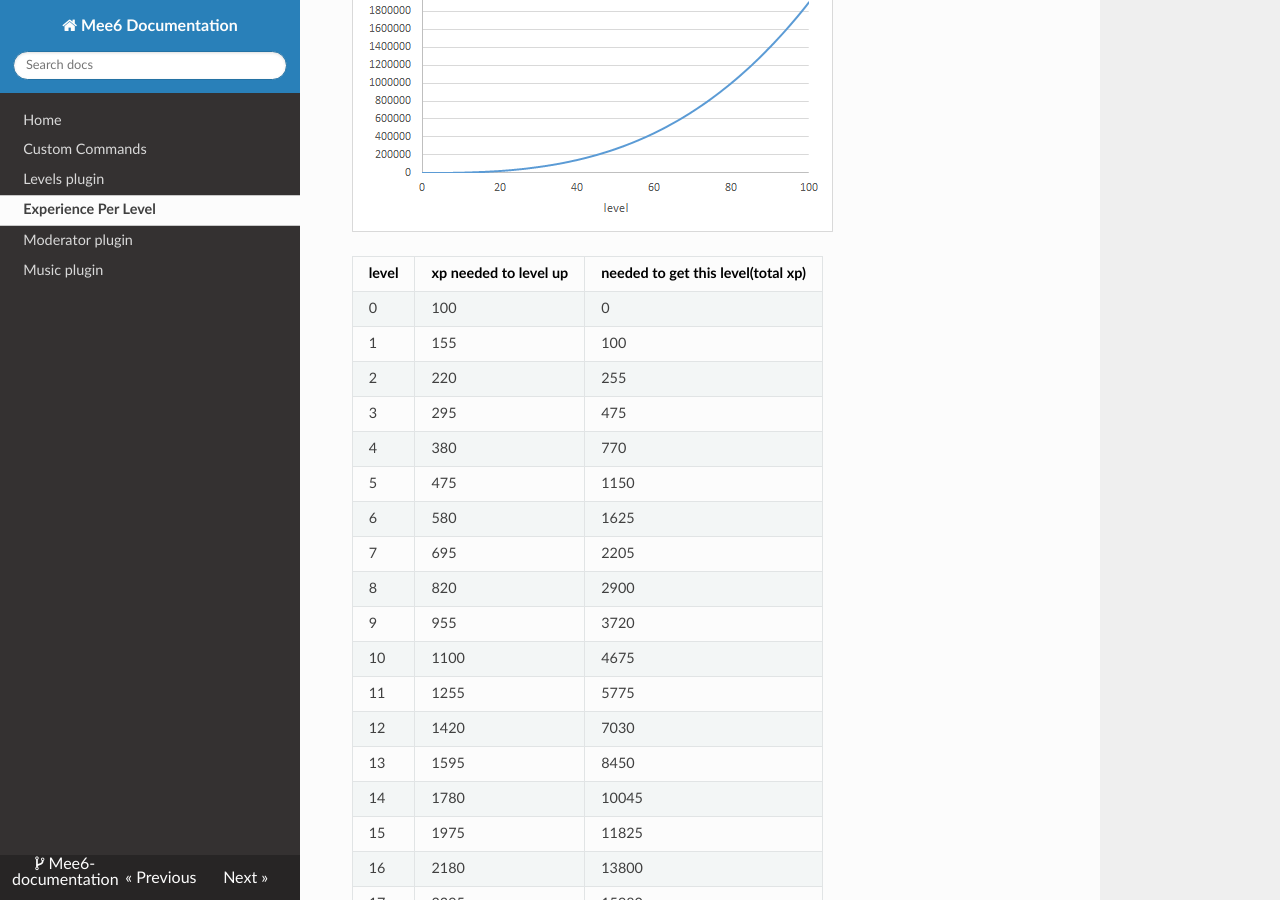
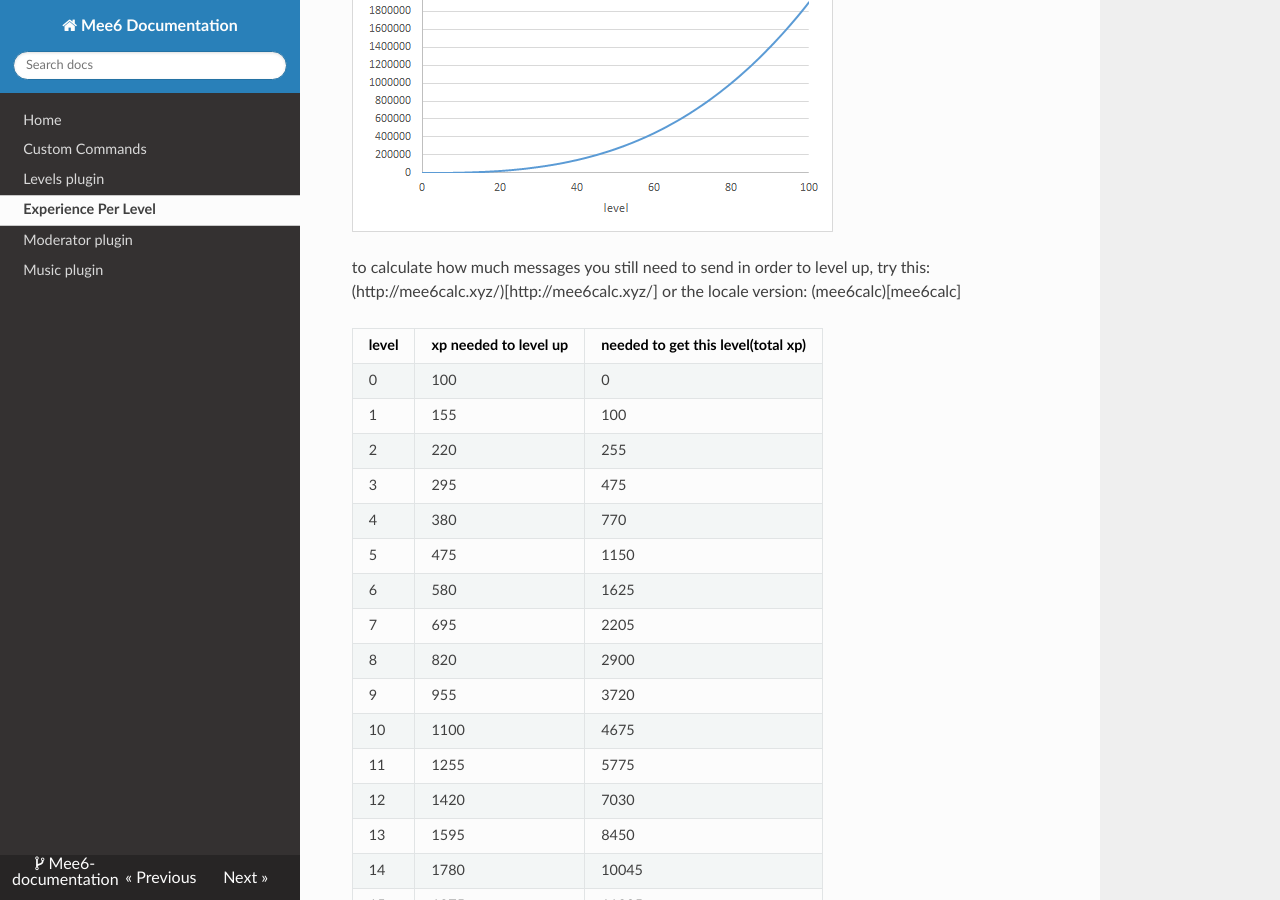
Before and after one commit to Mee6/Mee6-documentation, an MkDocs documentation site: the page built from docs/levelxp.md, in a window 1280 px wide and 900 px high, scrolled down 543 px. Built offline with MkDocs 1.6.1, drawn with Linux system fonts in a browser that asks for light colours; nearby versions of some CDN libraries; old or Windows-style settings are respelled for this version of MkDocs.

Commit message:
added mee6calc again

```diff
--- a/docs/levelxp.md
+++ b/docs/levelxp.md
@@ -3,6 +3,8 @@
 
 ![xp needed to level up](pics/xp_level_up.png)
 ![total xp to get this level](pics/total_xp_level.png)
+
+to calculate how much messages you still need to send in order to level up, try this: (http://mee6calc.xyz/)[http://mee6calc.xyz/] or the locale version: (mee6calc)[mee6calc]
 
 |level	|xp needed to level up	|needed to get this level(total xp)|
 |-|-|-|
```
